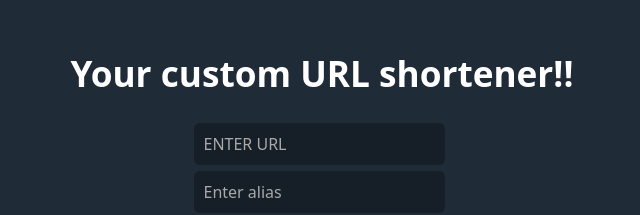
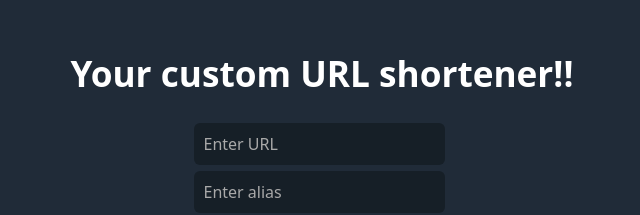
Before and after one commit to Simply-divine/url-shortener, a React (Create React App) app in the folder client/: page / in a window 1280 px wide. Shown: the part 248-463 px from the top of the page, without its empty margins (328-968 px from the left). Built offline with nearby package versions, Linux system fonts and the light colour scheme.

Commit message:
minor changes

```diff
--- a/client/src/App.css
+++ b/client/src/App.css
@@ -1,3 +1,8 @@
+body,
+html {
+  height: 100%;
+}
+
 .container {
   height: 100vh;
   width: 100vw;
@@ -6,10 +11,7 @@
   align-items: center;
   justify-content: center;
 }
-body,
-html {
-  height: 100%;
-}
+
 .myForm {
   margin: 10px;
   padding: 2px;
--- a/client/src/App.js
+++ b/client/src/App.js
@@ -65,7 +65,7 @@ class App extends Component {
             name='url'
             value={this.state.url}
             onChange={this.handleChange}
-            placeholder='ENTER URL'
+            placeholder='Enter URL'
           />
           <input
             type='text'
```
